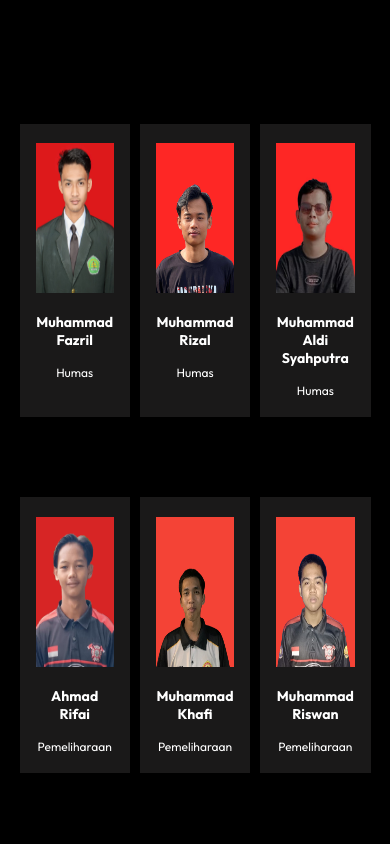
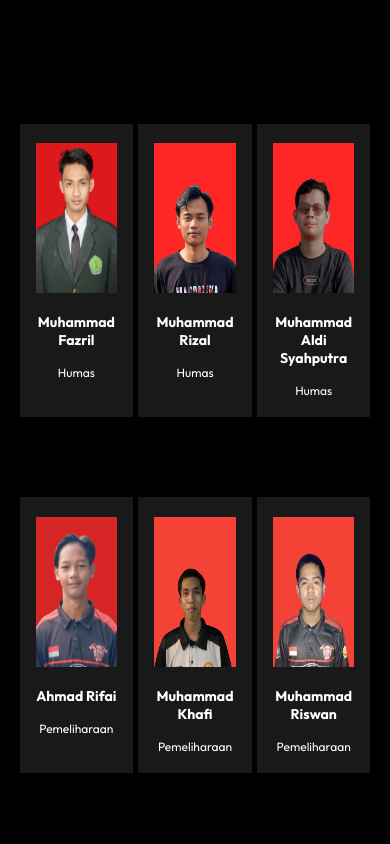
Before and after one commit to mustafakamal0799/bardes, a React (Create React App) app: page /anggota in a window 390 px wide. Shown: the part 3420-4264 px from the top of the page. Built offline with nearby package versions, Linux system fonts and the light colour scheme; the HTML template or start-up script is replaced by a standard one.

Commit message:
Perbaikan Gap2

```diff
--- a/src/styles/Anggota.css
+++ b/src/styles/Anggota.css
@@ -60,7 +60,7 @@
         max-width: 90%;
         margin: auto;
         grid-template-columns: repeat(3, 1fr);
-        grid-gap: 10px;
+        grid-gap: 5px;
     }
     .card-pilar {
         background: #1a1919;
```
